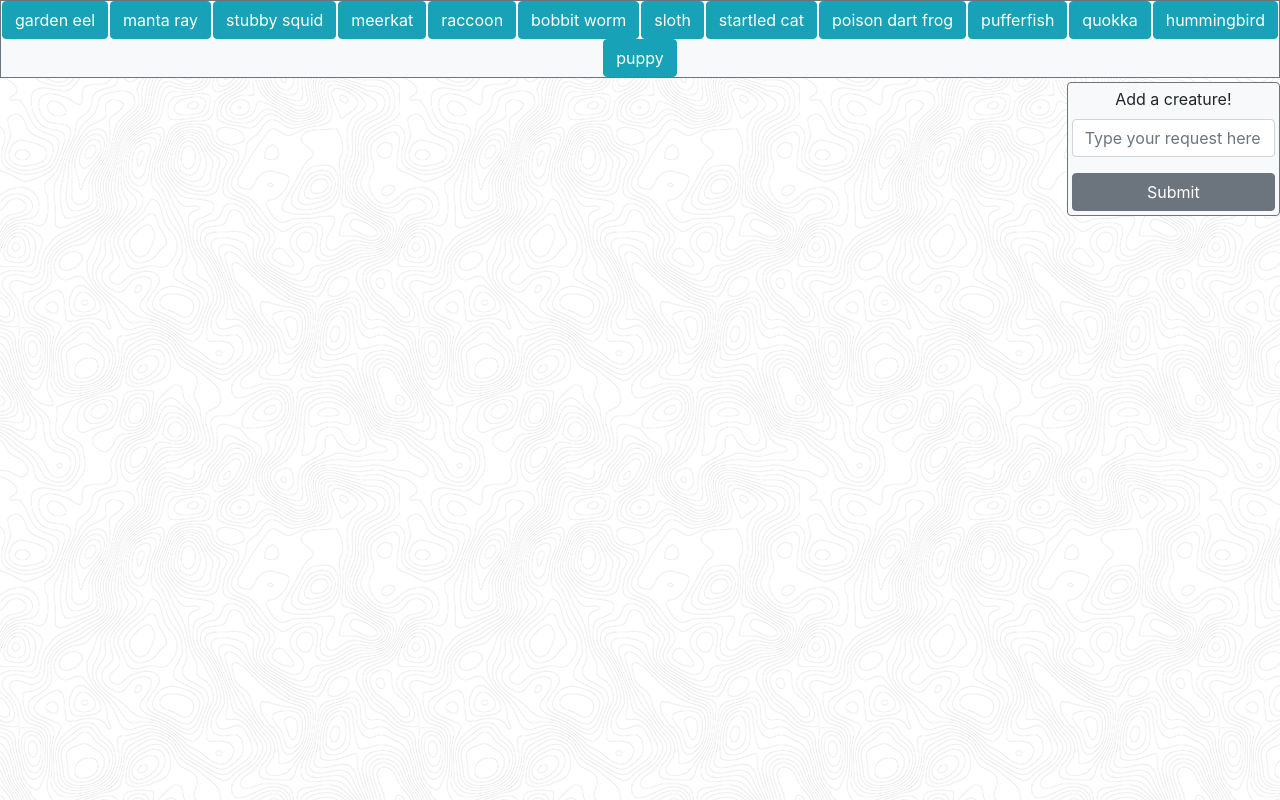
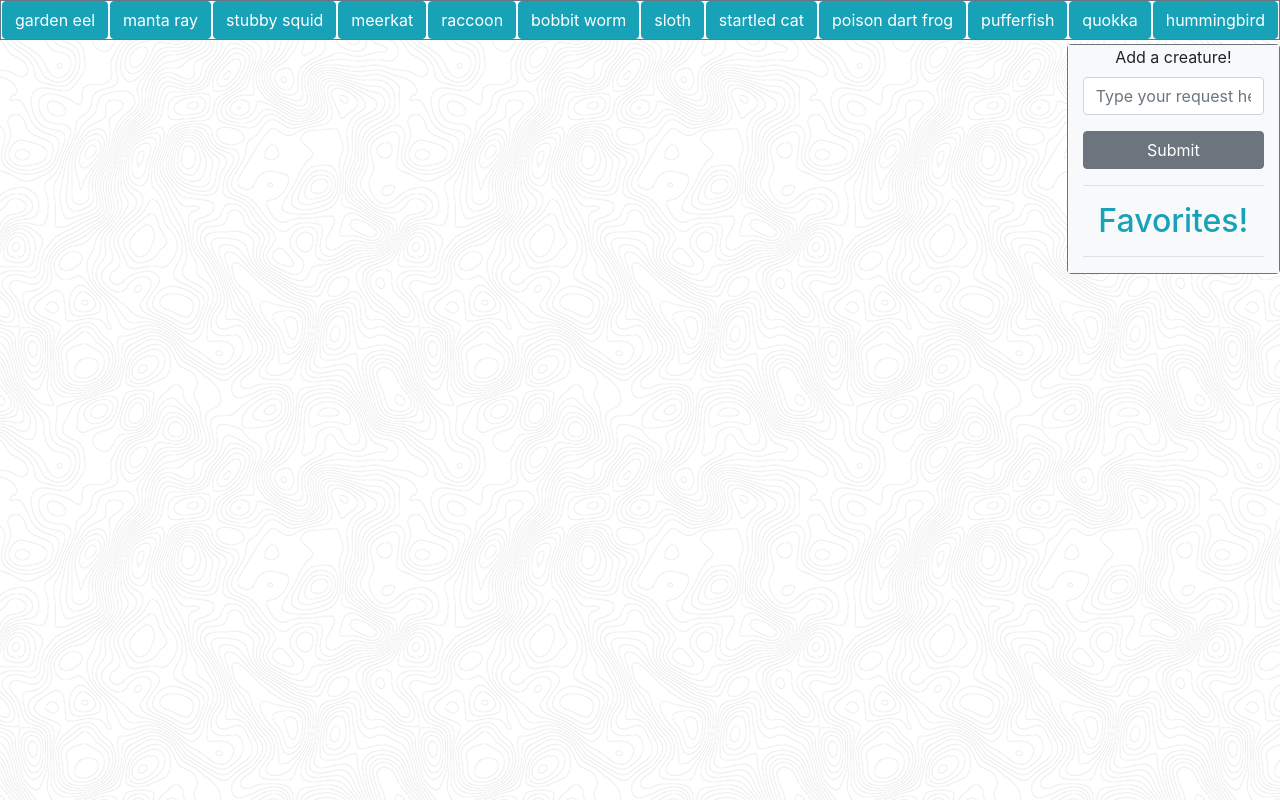
Before and after one commit to Mrrwmix/Giftastic, a plain HTML site: page index.html in a window 1280 px wide. Drawn offline with Linux system fonts and the light colour scheme; no server answers.

Commit message:
Added favorites icon and a spot for favs

```diff
--- a/assets/css/style.css
+++ b/assets/css/style.css
@@ -0,0 +1,8 @@
+.m-1 {
+    position: relative;
+}
+div span {
+    position: absolute;
+    left: 1%;
+    bottom: 7%;
+}
--- a/assets/javascript/logic.js
+++ b/assets/javascript/logic.js
@@ -1,5 +1,8 @@
 var creatures = ['garden eel', 'manta ray', 'stubby squid', 'meerkat', 'raccoon', 'bobbit worm', 'sloth', 'startled cat', 'poison dart frog', 'pufferfish', 'quokka', 'hummingbird'];
 var APIkey = 'p1gajnqCN1qu0JxHpaUVsQKjfQUDU03c';
+for (var i = 0; i < creatures.length; i++) {
+    $("#gif-list").append("<button class='btn btn-info' data-value='" + creatures[i] + "'>" + creatures[i] + "</button>");
+}
 
 function gifButtons(name) {
     creatures.push(name);
@@ -11,7 +14,6 @@ function gifButtons(name) {
     ajaxOnSubmit(name);
 }
 
-gifButtons('puppy');
 
 function ajaxOnSubmit(newGif) {
     var queryURL = 'https://api.giphy.com/v1/gifs/search?q=' + newGif + '&api_key=' + APIkey + '&limit=10';
@@ -22,10 +24,12 @@ function ajaxOnSubmit(newGif) {
             var creatureDiv = $("<div class='m-1'>");
             var ratingP = $("<p class='text-center'>").text("Rating: " + response.data[i].rating);
             var creatureImg = $("<img class='gif img-fluid'>");
+            var favIcon = $("<span data-value='" + i + "'>" + "<i class=\"far fa-heart\">");
             creatureImg.attr("data-state", "still");
             creatureImg.attr("data-still", response.data[i].images.fixed_height_still.url);
             creatureImg.attr("data-animated", response.data[i].images.fixed_height.url);
             creatureImg.attr("src", $(creatureImg).attr("data-still"));
+            creatureDiv.prepend(favIcon);
             creatureDiv.prepend(ratingP);
             creatureDiv.prepend(creatureImg);
             $("#gif-view").append(creatureDiv);
--- a/index.html
+++ b/index.html
@@ -9,6 +9,7 @@
     <link rel="stylesheet" type="text/css" href="assets/css/bootstrap.min.css">
     <link rel="stylesheet" type="text/css" href="assets/css/style.css">
     <script src="assets/javascript/jquery-3.4.1.min.js"></script>
+    <script src="https://kit.fontawesome.com/b2b4a4bb36.js"></script>
     <title>Giftastic</title>
 </head>
 
@@ -19,14 +20,25 @@
         <div class="row mt-1">
             <div class="col-md-10 d-flex justify-content-center flex-wrap flex-grow-1" id="gif-view">
             </div>
-            <div class="col-md-2 border border-secondary rounded p-1 h-25 bg-light ">
-                <form>
-                    <div class="form-group text-center">
-                        <label for="gifsearchfunction">Add a creature!</label>
-                        <input type="text" class="form-control" placeholder="Type your request here" id="gif-request">
+            <div class="col-md-2 border border-secondary rounded bg-light">
+                <div class="row">
+                    <div class="col-md-12 h-25 bg-light">
+                        <form>
+                            <div class="form-group text-center">
+                                <label for="gifsearchfunction">Add a creature!</label>
+                                <input type="text" class="form-control" placeholder="Type your request here"
+                                    id="gif-request">
+                            </div>
+                            <button class="btn btn-secondary btn-block">Submit</button>
+                        </form>
                     </div>
-                    <button class="btn btn-secondary btn-block">Submit</button>
-                </form>
+                    <div class="col-md-12 bg-light">
+                        <hr>
+                        <h2 class="text-center text-info">Favorites!</h2>
+                        <hr>
+                        <div id="#favoritesLand"></div>
+                    </div>
+                </div>
             </div>
         </div>
     </div>
```
